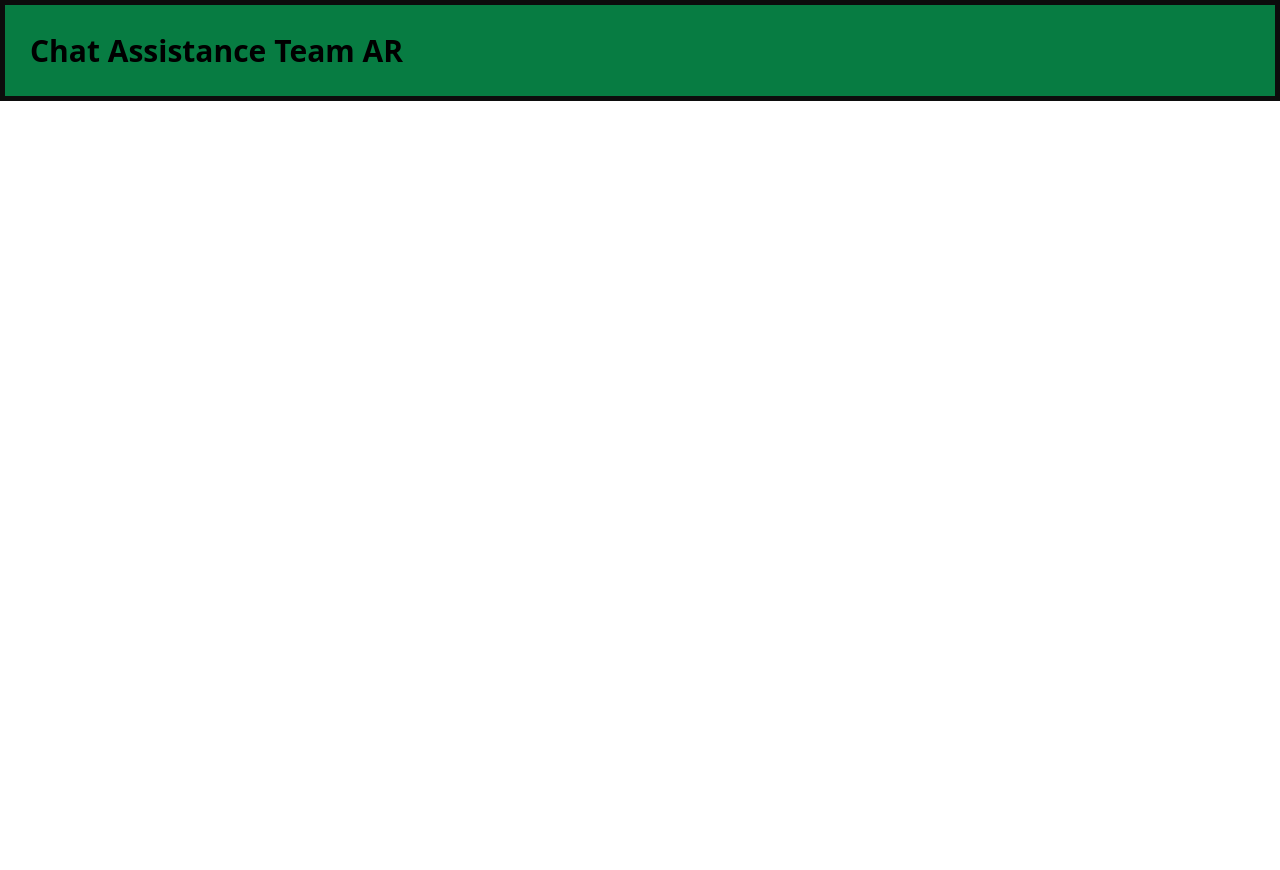
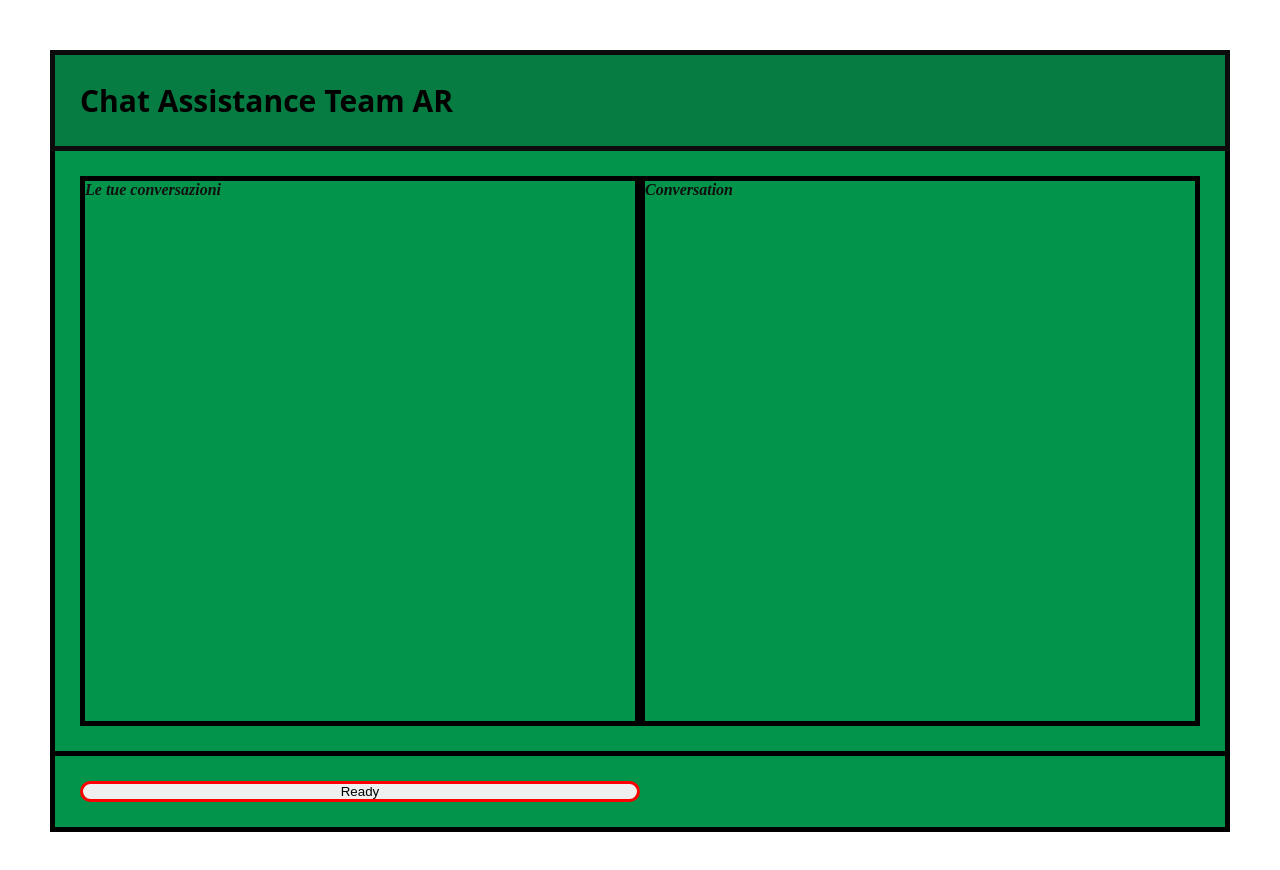
Before and after one commit to Angelorapana/Chat-page-team-ar, a plain HTML site: page index.html in a window 1280 px wide. Before the commit the page ends 800 px from the top, so only its background shows below. Drawn offline with Linux system fonts and the light colour scheme; a web font is replaced by a local one.

Commit message:
impostazione

```diff
--- a/index.html
+++ b/index.html
@@ -9,18 +9,22 @@
 <link rel="preconnect" href="https://fonts.gstatic.com" crossorigin>
 <link href="https://fonts.googleapis.com/css2?family=Bitcount+Grid+Single:wght@100..900&display=swap" rel="stylesheet">
 </head>
-<body class="chat">
+<body style="padding: 50px">
     <header>
     <h1> Chat Assistance Team AR</h1>
+    </header>
+    <main>
+    <div class="container">
+        <p class="fontcol1"> Le tue conversazioni </p>
+        <p class="fontcol2"> Conversation</p>
 
-    </header>
-
-    <main>
-
+    </div>
     </main>
     <footer>
+        <div class="container2">
+     <button> Ready </button>
+    </div>
 
-
-    </footer>
+</footer>
 </body>
 </html>
--- a/style.css
+++ b/style.css
@@ -2,10 +2,6 @@
     padding: 0;
     margin: 0;
     box-sizing: border-box;
-}
-
-.chat{
-    display: grid;
 }
 
 header{
@@ -26,3 +22,45 @@ h1 {
     "ELSH" 0,
     "ELXP" 0;
 }
+
+.container {
+    display: grid;
+    grid-template-columns: 1fr 1fr;
+    border: 5px solid black;
+    border-top: 0;
+    background-color: rgb(3, 148, 75);
+    padding: 25px;
+}
+
+.fontcol1{
+    text-align: left;
+    color: rgb(17, 16, 16);
+    font-style: italic;
+    font-weight: bold;
+    border: 5px solid black;
+    height: 550px;
+}
+
+.fontcol2{
+    text-align: left;
+    color: rgb(14, 14, 14);
+    font-style: italic;
+    font-weight: bold;
+    border: 5px solid black;
+    height: 550px;
+}
+
+.container2 {
+    display: grid;
+    grid-template-columns: 1fr 1fr;
+    border: 5px solid black;
+    border-top: 0;
+    background-color: rgb(3, 148, 75);
+    padding: 25px;
+}
+
+button {
+    border: 3px solid red;
+    text-align: center;
+    border-radius: 999px;
+}
```
